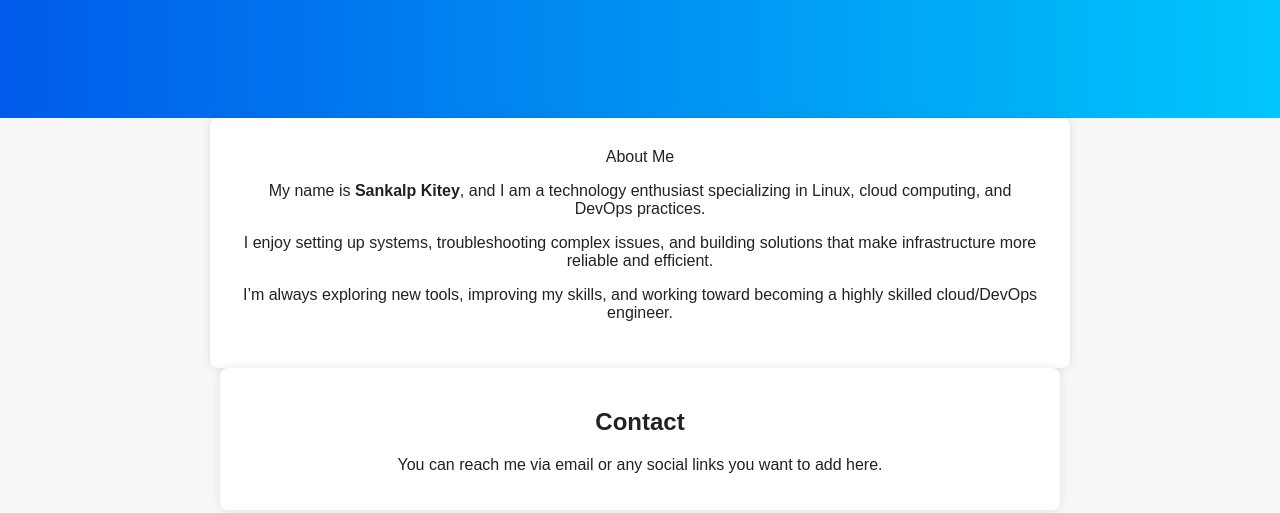
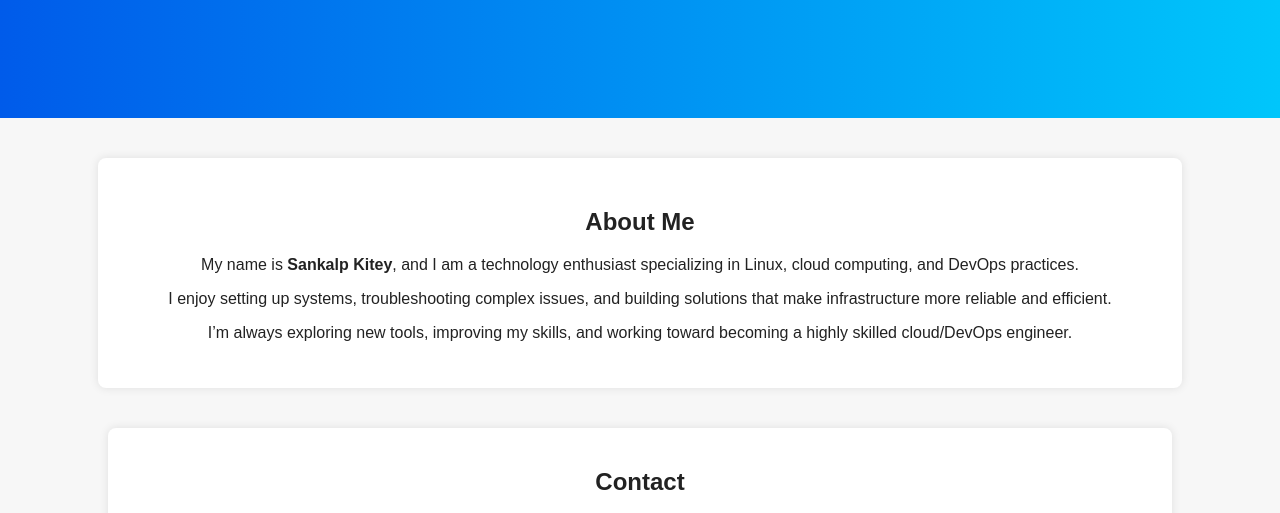
Before and after one commit to sankalp9works/gh-proweb, a plain HTML site: page index.html in a window 1280 px wide. Shown: the part 265-778 px from the top of the page. Drawn offline with Linux system fonts and the light colour scheme.

Commit message:
updated index centric

```diff
--- a/index.html
+++ b/index.html
@@ -27,7 +27,7 @@
     </section>
 
     <!-- About Section -->
-    <section id="about" class="about-section" style="text-align: center; max-width: 800px; margin: 0 auto;>
+    <section id="about" class="about-section" style="text-align: center;">
         <h2>About Me</h2>
         <p>
             My name is <strong>Sankalp Kitey</strong>, and I am a technology enthusiast specializing in
@@ -46,7 +46,7 @@
     </section>
 
     <!-- Contact Section -->
-    <section id="contact" class="contact-section" style="text-align: center; max-width: 800px; margin: 0 auto;">
+    <section id="contact" class="contact-section" style="text-align: center;">
         <h2>Contact</h2>
         <p>You can reach me via email or any social links you want to add here.</p>
     </section>
```
